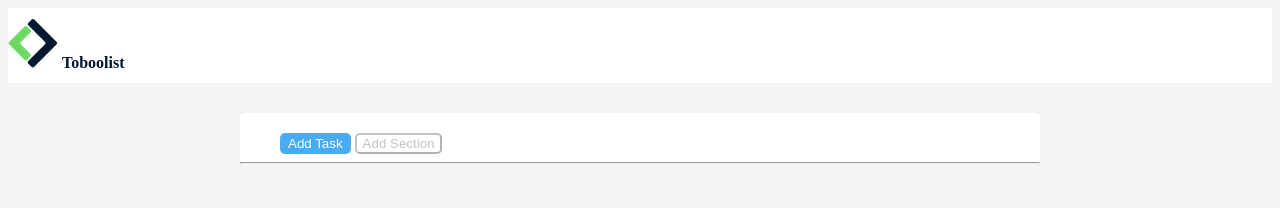
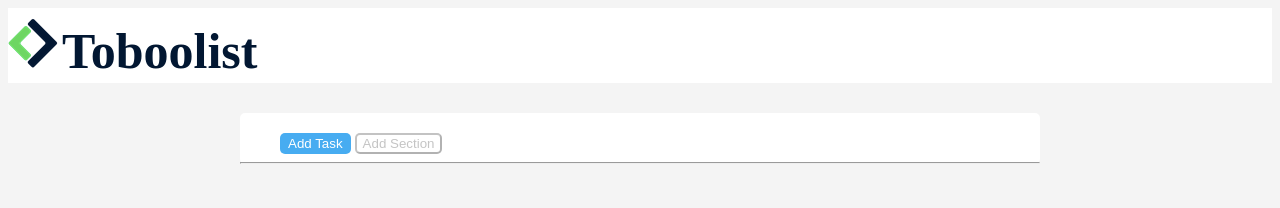
Before and after one commit to WragnarokA/html-css-toboolist, a plain HTML site: page index.html in a window 1280 px wide. Drawn offline with Linux system fonts and the light colour scheme.

Commit message:
corr. titolo

```diff
--- a/css/toboolist.css
+++ b/css/toboolist.css
@@ -18,6 +18,8 @@ background-color: rgba(114, 118, 114, 0.073);
 
 .titolo{
     color: rgb(2,23,50);
+    padding-bottom: 10%;
+    font-size: 50px;
 }
 
 
```
